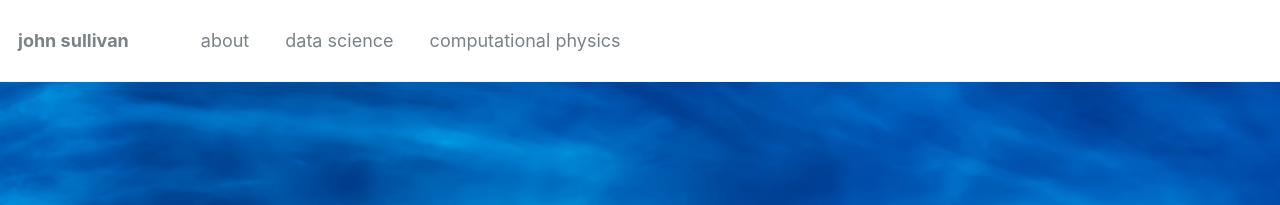
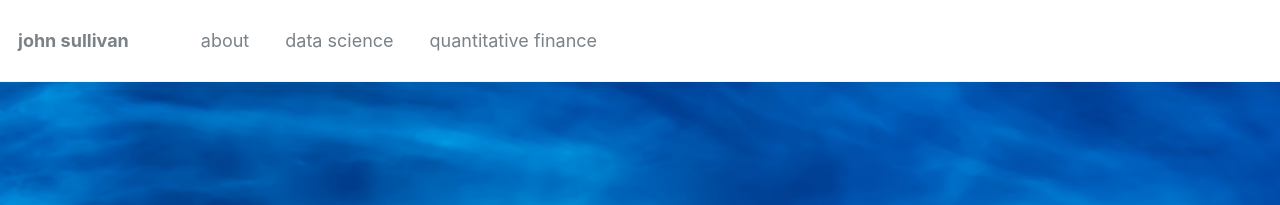
Before and after one commit to jtsulliv/jtsulliv.github.io, a Jekyll site: the page built from index.html, in a window 1280 px wide and 1109 px high. Shown: the top 205 px of the window. Built offline with Jekyll 4.4.1, drawn with Linux system fonts in a browser that asks for light colours; the list of posts is cut into pages by our own code.

Commit message:
Update navigation.yml

```diff
--- a/_data/navigation.yml
+++ b/_data/navigation.yml
@@ -6,5 +6,5 @@ main:
   - title: "data science"
     url: /datascience/
 
-  - title: "computational physics"
+  - title: "quantitative finance"
     url: /computational-physics/
```
